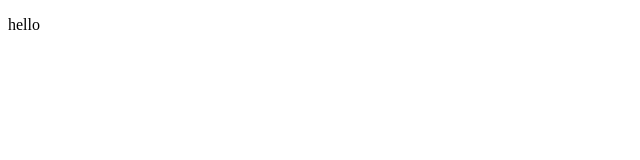
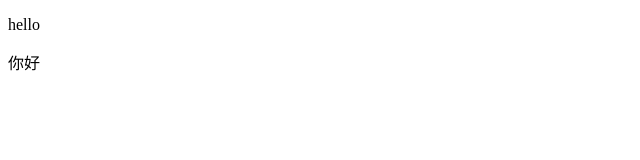
Before and after one commit to kuazhu/test, a plain HTML site: page index.html in a window 1280 px wide. Shown: the full height of the page, 0-640 px from the left. Drawn offline with Linux system fonts and the light colour scheme.

Commit message:
add css file

```diff
--- /dev/null
+++ b/css/common.css
@@ -0,0 +1,9 @@
+/*
+* @Author: TomChen
+* @Date:   2020-07-20 15:05:27
+* @Last Modified by:   TomChen
+* @Last Modified time: 2020-07-20 15:05:37
+*/
+body{
+    font-size: 12px;
+}
--- /dev/null
+++ b/index.css
@@ -0,0 +1,9 @@
+/*
+* @Author: TomChen
+* @Date:   2020-07-20 15:02:03
+* @Last Modified by:   TomChen
+* @Last Modified time: 2020-07-20 15:02:10
+*/
+body{
+    background-color: red;
+}
--- a/index.html
+++ b/index.html
@@ -6,5 +6,6 @@
 </head>
 <body>
     <p>hello</p>
+    <p>你好</p>
 </body>
 </html>
```
